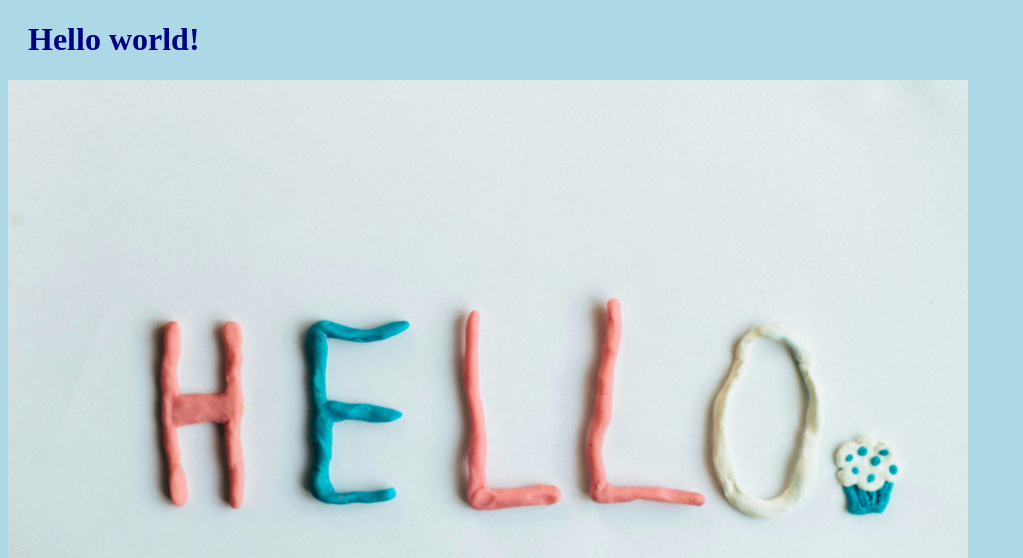
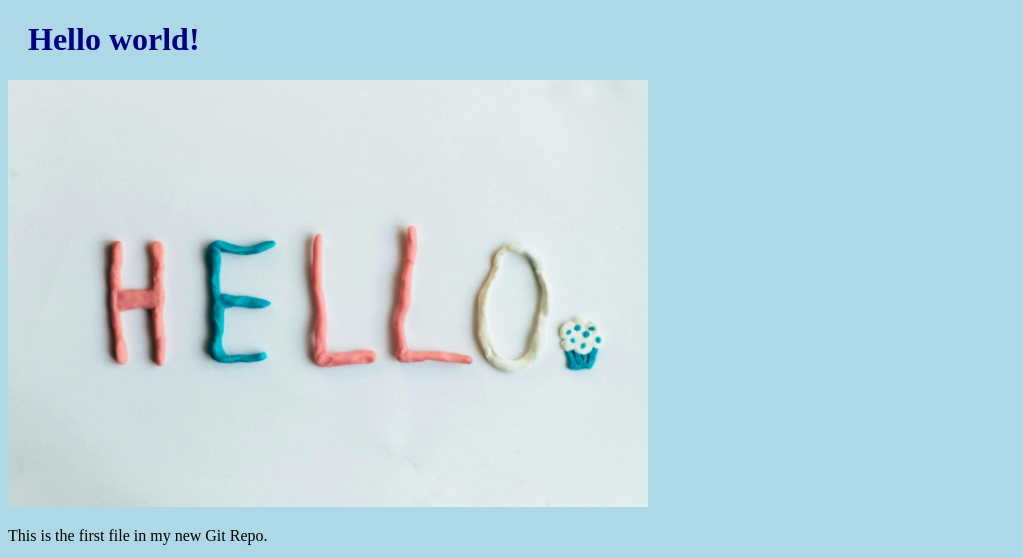
Before and after one commit to PrivatStefan/hello-world, a plain HTML site: page index.html in a window 1280 px wide. Shown: the top 558 px of the page, without its empty margins (0-1023 px from the left). Drawn offline with Linux system fonts and the light colour scheme.

Commit message:
Updated index.html. Resized image

```diff
--- a/index.html
+++ b/index.html
@@ -7,7 +7,7 @@
 <body>
 
 <h1>Hello world!</h1>
-<div><img src="img_hello_world.jpg" alt="Hello World from Space" Style="width:100%;max-width:960px"></div>
+<div><img src="img_hello_world.jpg" alt="Hello World from Space" Style="width:100%;max-width:640px"></div>
 <p>This is the first file in my new Git Repo.</p>
 <p>This line is here to show how merging works.</p>
 <div><img src="img_hello_git.jpg" alt="Hello Git" style="width:100%;max-width:640px"></div>
```
